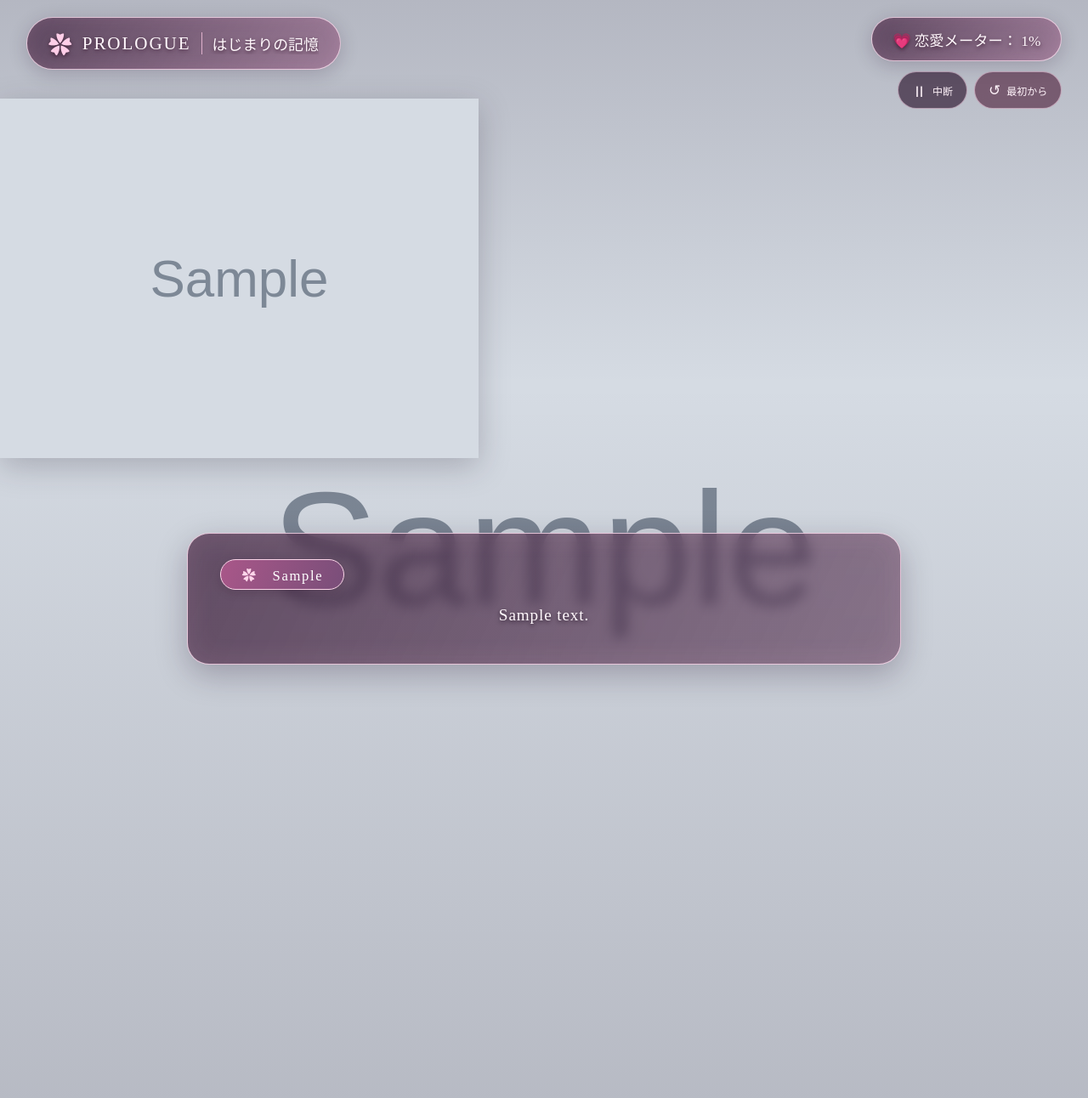
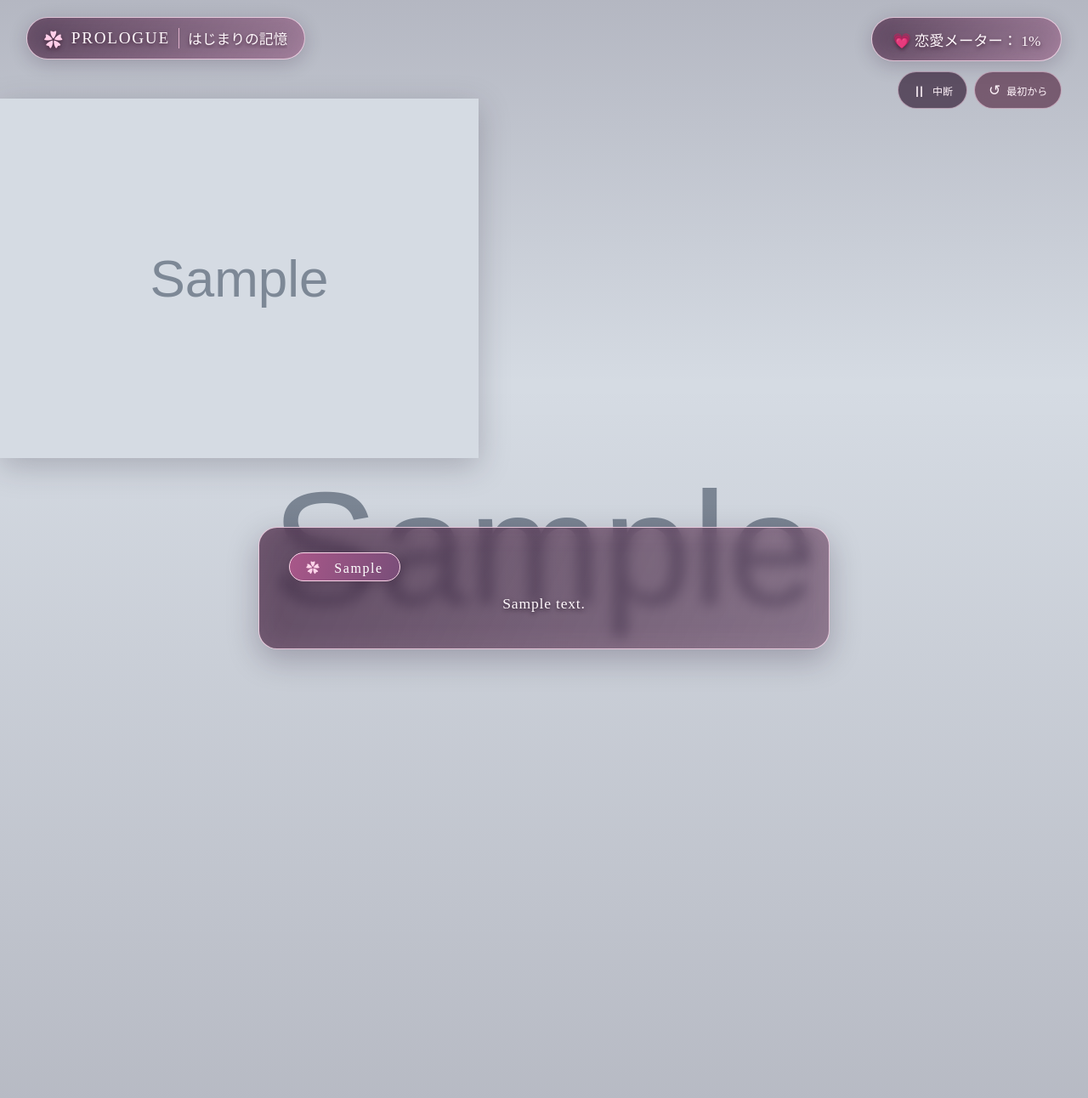
Before and after one commit to yuto-nabetani/techbase-m7, a PHP site: page /game.php in a window 1280 px wide. Shown: the whole page at 85% size. Run offline with PHP 8.4, Linux system fonts and the light colour scheme; the visitor is signed in with stand-in values (Sample User, id 1); tables that the repository leaves empty hold one stand-in row (values such as "Sample post"); grey boxes marked "Sample" are stand-in pictures.

Commit message:
game.css_大きさ調整

```diff
--- a/css/game.css
+++ b/css/game.css
@@ -169,3 +169,39 @@ a:focus-visible, button:focus-visible { outline: 3px solid #fff2bc; outline-offs
 @media (prefers-reduced-motion: reduce) {
   .control-button, .game-button, .choice-button { transition: none; }
 }
+
+/* PC用：見出しと文章欄だけを80%表示に近い密度へ。
+   キャラクター・右上のメーター・操作ボタンは元の設定を維持。 */
+@media (min-width: 1001px) and (min-height: 501px) {
+  .chapter-heading {
+    min-height: 42px;
+    gap: 10px;
+    padding: 8px 20px;
+  }
+  .chapter-flower { font-size: 22px; }
+  .chapter-label { font-size: 19.2px; }
+  .chapter-title { padding-left: 10px; font-size: 16.8px; }
+
+  .dialogue-box {
+    padding: 21px 26px 19px;
+    border-radius: 22px;
+  }
+  .dialogue-box.with-character {
+    padding-left: clamp(26px, 3.6vw, 61px);
+  }
+  .speaker-name {
+    margin: -6px 0 10px;
+    padding: 4px 19px;
+    font-size: 16px;
+  }
+  .speaker-name::before { margin-right: 10px; }
+  .story-text { font-size: 18.4px; line-height: 1.85; }
+
+  .dialogue-box.prologue-box {
+    top: calc(var(--top) + 100px);
+    max-width: 672px;
+    max-height: calc(100% - var(--top) - var(--bottom) - 100px);
+    padding: 35px;
+  }
+  .prologue-box .story-text { font-size: 17.6px; line-height: 1.9; }
+}
```
